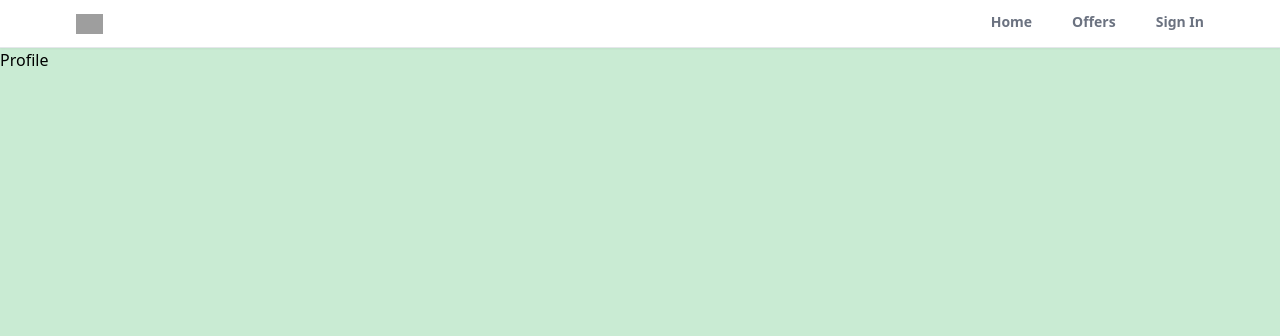
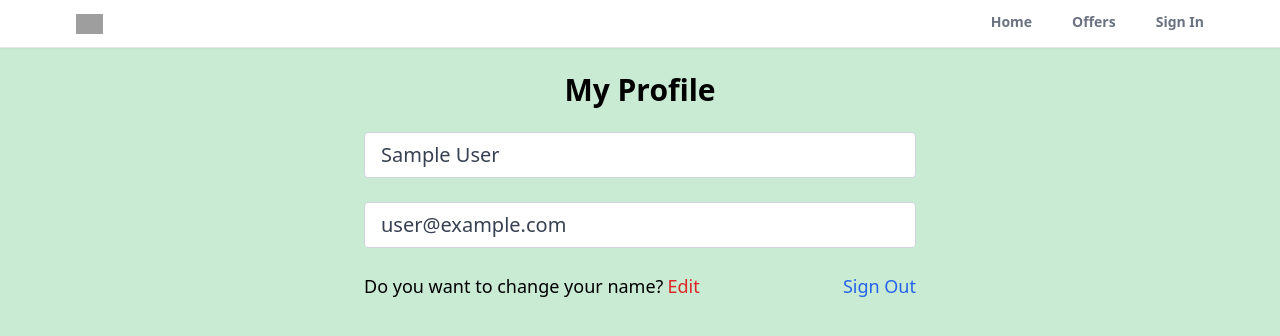
Before and after one commit to DarkM4tt/Realtor, a React (Create React App) app: page /profile in a window 1280 px wide. Shown: the top 336 px of the page. Built offline with nearby package versions, Linux system fonts and the light colour scheme; no server answers; sample sign-in values are in the browser's storage; grey boxes are pictures that could not be loaded.

Commit message:
Locked private route for authenticated users.

```diff
--- a/src/App.js
+++ b/src/App.js
@@ -8,6 +8,7 @@
 import Header from "./components/Header";
 import { ToastContainer } from "react-toastify";
 import "react-toastify/dist/ReactToastify.css";
+import PrivateRoute from "./components/PrivateRoute";
 
 function App() {
   return (
@@ -16,7 +17,9 @@
         <Header></Header>
         <Routes>
           <Route path="/" element={<Home />} />
-          <Route path="/profile" element={<Profile />} />
+          <Route path="/profile" element={<PrivateRoute />}>
+            <Route path="/profile" element={<Profile />} />
+          </Route>
           <Route path="/sign-in" element={<SignIn />} />
           <Route path="/sign-up" element={<SignUp />} />
           <Route path="/forgot-password" element={<ForgotPassword />} />
--- /dev/null
+++ b/src/components/PrivateRoute.jsx
@@ -0,0 +1,13 @@
+import React from "react";
+import { Navigate, Outlet } from "react-router";
+import { useAuthStatus } from "./../hooks/useAuthStatus";
+
+const PrivateRoute = () => {
+  const { loggedIn, checkingStatus } = useAuthStatus();
+  if (checkingStatus) {
+    return <h3>Loading...</h3>;
+  }
+  return loggedIn ? <Outlet /> : <Navigate to="/sign-in" />;
+};
+
+export default PrivateRoute;
--- /dev/null
+++ b/src/hooks/useAuthStatus.jsx
@@ -0,0 +1,19 @@
+import React, { useEffect, useState } from "react";
+import { getAuth, onAuthStateChanged } from "firebase/auth";
+
+export const useAuthStatus = () => {
+  const [loggedIn, setLoggedIn] = useState(false);
+  const [checkingStatus, setCheckingStatus] = useState(true);
+
+  useEffect(() => {
+    const auth = getAuth();
+    onAuthStateChanged(auth, (user) => {
+      if (user) {
+        setLoggedIn(true);
+      }
+      setCheckingStatus(false);
+    });
+  }, []);
+
+  return { loggedIn, checkingStatus };
+};
--- a/src/pages/Profile.jsx
+++ b/src/pages/Profile.jsx
@@ -1,7 +1,61 @@
-import React from "react";
+import React, { useState } from "react";
+import { getAuth } from "firebase/auth";
+import { useNavigate } from "react-router-dom";
 
 const Profile = () => {
-  return <div>Profile</div>;
+  const auth = getAuth();
+  const [formData, setFormData] = useState({
+    name: auth.currentUser.displayName,
+    email: auth.currentUser.email,
+  });
+  const { name, email } = formData;
+  const navigate = useNavigate();
+
+  const onLogout = () => {
+    auth.signOut();
+    navigate("/");
+  };
+
+  return (
+    <>
+      <section className="flex max-w-6xl mx-auto justify-center items-center flex-col">
+        <h1 className="text-3xl text-center mt-6 font-bold">My Profile</h1>
+        <div className="w-full md:w-[50%] mt-6 px-3">
+          <form>
+            <input
+              type="text"
+              id="name"
+              value={name}
+              disabled
+              className="mb-6 w-full px-4 py-2 text-xl text-gray-700 bg-white border border-gray-300 rounded transition ease-in-out"
+            />
+            <input
+              type="email"
+              id="email"
+              value={email}
+              disabled
+              className="mb-6 w-full px-4 py-2 text-xl text-gray-700 bg-white border border-gray-300 rounded transition ease-in-out"
+            />
+
+            <div className="flex justify-between whitespace-nowrap text-sm sm:text-lg mb-6">
+              <p className="flex items-center">
+                Do you want to change your name?{" "}
+                <span className="text-red-600 hover:text-red-700 transition ease-in-out duration-200 ml-1 cursor-pointer">
+                  Edit
+                </span>
+              </p>
+              <p
+                onClick={onLogout}
+                className="text-blue-600 hover:text-blue-800 transition duration-200 ease-in-out cursor-pointer"
+              >
+                Sign Out
+              </p>
+            </div>
+          </form>
+        </div>
+      </section>
+    </>
+  );
 };
 
 export default Profile;
```
